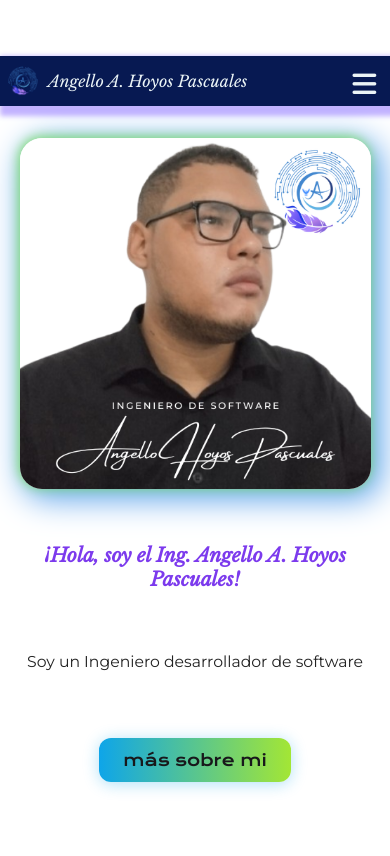
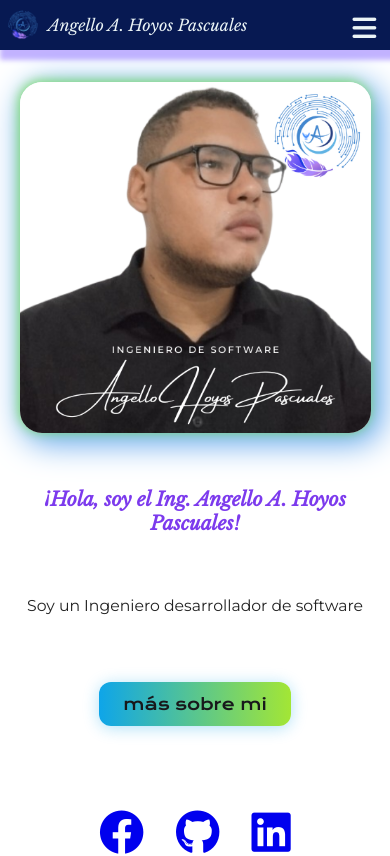
Before and after one commit to angello-hoyos-pascuales/portafolio-angello-hoyos, a React (Vite) app: page /#/ in a window 390 px wide. Shown: the top 856 px of the page. Built offline with nearby package versions, Linux system fonts and the light colour scheme.

Commit message:
Fix: elimina espacio blanco sobre el navbar en versión móvil (body sin padding-top)

```diff
--- a/src/index.css
+++ b/src/index.css
@@ -215,7 +215,8 @@ main {
 /* Ajustes para pantallas pequeñas (móvil) */
 @media (max-width: 800px) {
   body {
-    padding-top: 56px;
+    /* Eliminar padding-top para evitar espacio blanco sobre el navbar en móvil */
+    padding-top: 0;
     font-size: 0.98rem;
   }
   h1, h4 {
```
